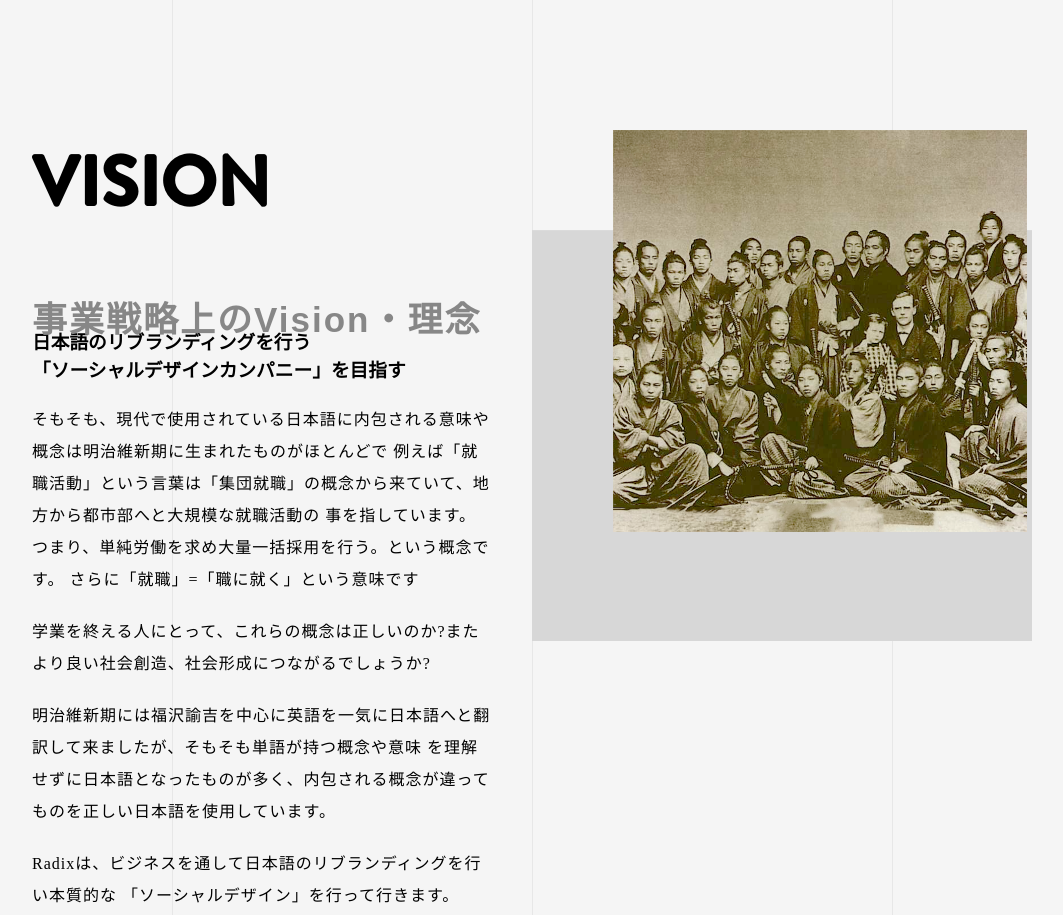
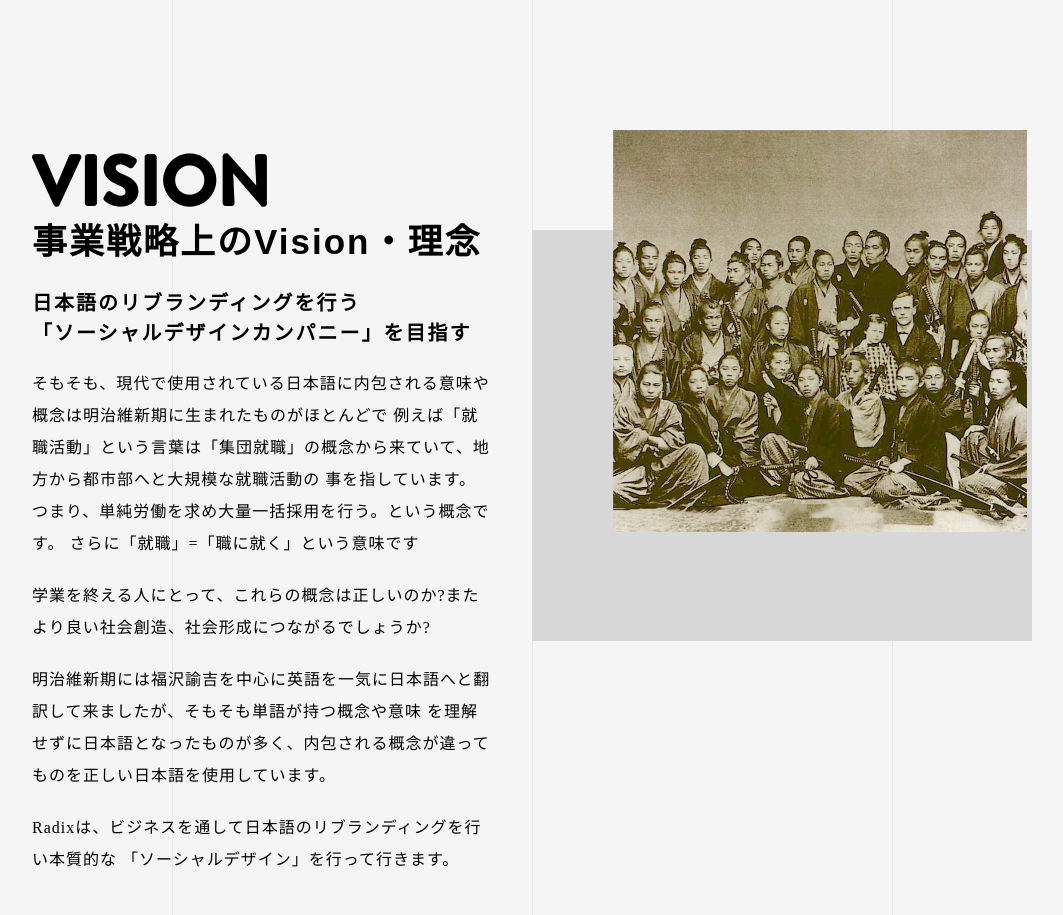
Before and after one commit to t-rao/radix, a plain HTML site: page index.html in a window 1280 px wide. Shown: the part 7940-8855 px from the top of the page, without its empty margins (108-1171 px from the left). Drawn offline with nearby package versions, Linux system fonts and the light colour scheme; a web font is replaced by a local one.

Commit message:
Desktop finished

```diff
--- a/css/main.css
+++ b/css/main.css
@@ -482,14 +482,17 @@
     .vdec_left h2 {
       font-family: 'Noto Serif JP', sans-serif;
       font-size: 35px;
-      color: #878787;
       letter-spacing: 2px;
       position: relative;
-      top: 19px; }
+      top: -19px; }
+    .vdec_left h3 {
+      font-family: 'Noto Serif JP', sans-serif;
+      font-size: 20px;
+      letter-spacing: 2px;
+      line-height: 150%; }
     .vdec_left h1 {
       font-family: Brandon_bld;
-      font-size: 70px;
-      margin-bottom: 40px; }
+      font-size: 70px; }
     .vdec_left p {
       font-size: 16px;
       margin-top: 20px;
@@ -547,7 +550,7 @@
       footer .inner_footer p {
         font-size: 14px;
         margin-top: 20px;
-        font-family: 'Hiragino_Mincho_Pro'; }
+        font-family: 'Noto Serif JP', sans-serif; }
       footer .inner_footer table {
         margin-top: 40px;
         margin-bottom: 40px;
```
